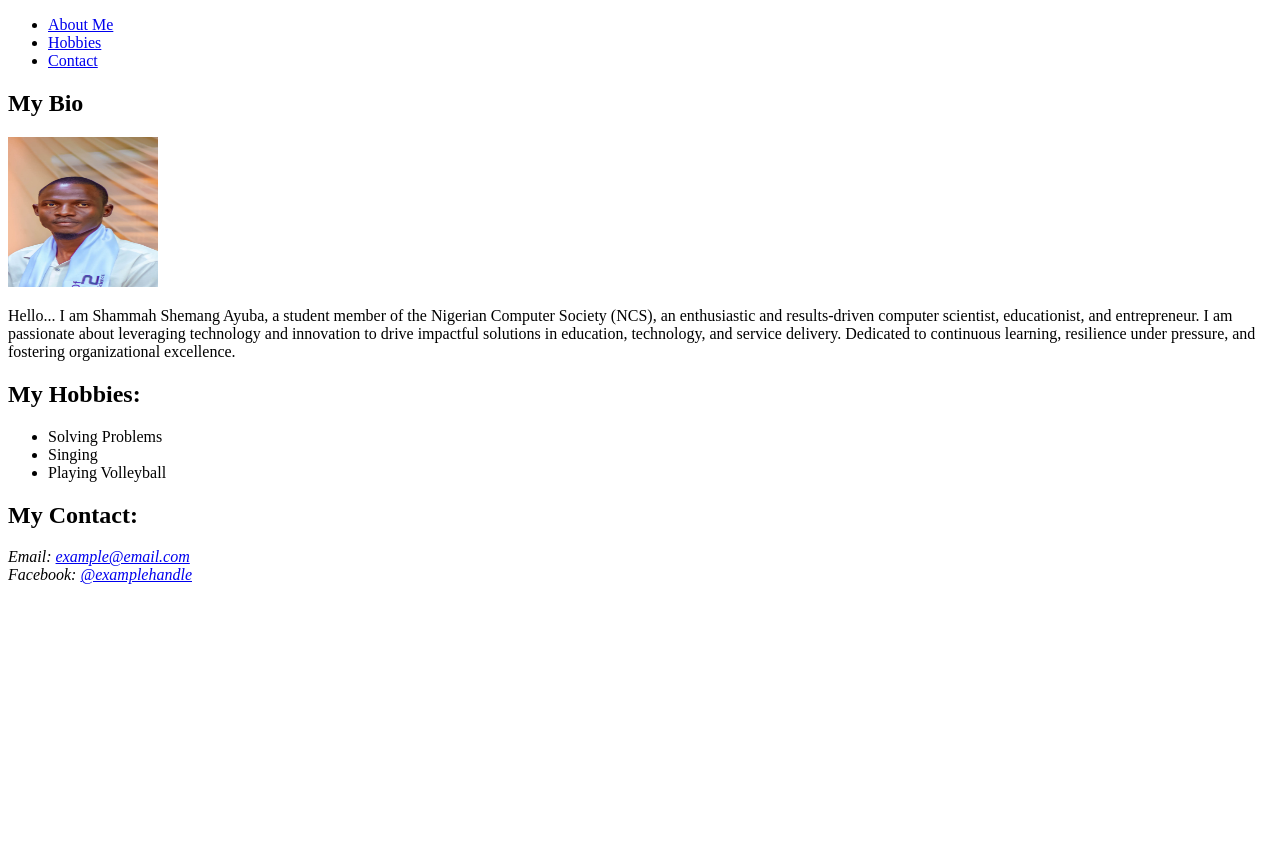
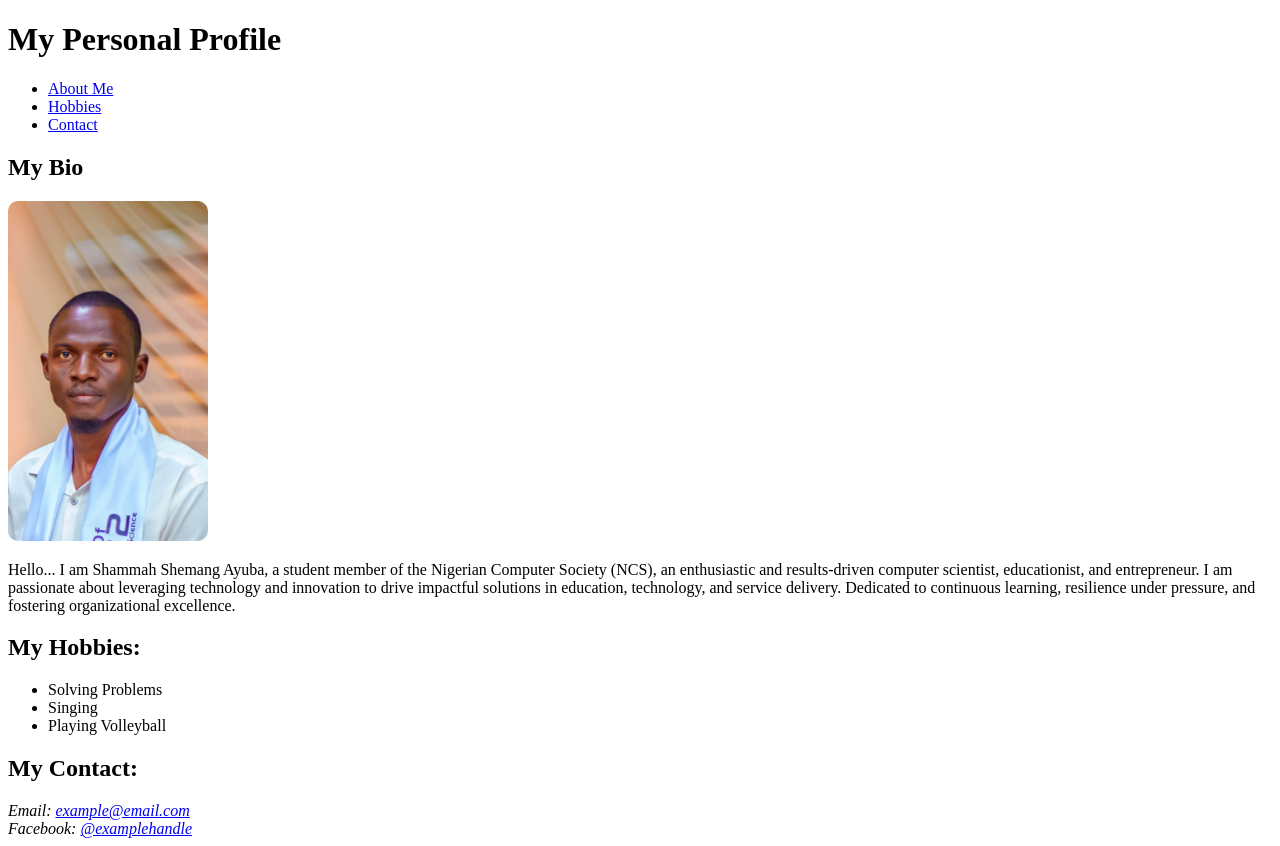
Before and after one commit to shammah124/Personal-Profile-Page, a plain HTML site: page index.html in a window 1280 px wide. Before the commit the page ends 800 px from the top, so only its background shows below. Drawn offline with Linux system fonts and the light colour scheme.

Commit message:
Add files via upload

```diff
--- a/index.html
+++ b/index.html
@@ -17,8 +17,9 @@
     to showcase my bio, hobbies, and contact details.
     -->
 
-    <!-- Header Section: Contains the navigation menu -->
+     <!-- Header Section: Contains the website title and navigation menu -->
     <header>
+        <h1>My Personal Profile</h1>
         <nav>
             <ul>
                 <!-- Navigation links to different sections of the page -->
@@ -32,9 +33,9 @@
     <!-- Bio Section: Contains personal information and image -->
     <section id="about">
         <div>
-            <h1>My Bio</h1>
+            <h2>My Bio</h2>
             <!-- Profile Image -->
-            <img src="Shammah.jpg" alt="My Image" width="150rem" height="150rem">
+            <img src="Shammah.jpg" alt="My Image" style="width: 200px; height: auto; border-radius: 10px;">
             <p>
                 Hello... I am Shammah Shemang Ayuba, a student member of the Nigerian Computer Society (NCS),
                 an enthusiastic and results-driven computer scientist, educationist, and entrepreneur.
@@ -55,7 +56,7 @@
         </ul>
     </section>
 
-    <!-- Footer Section: Contains contact details -->
+    <!-- Footer Section: Displays the user's contact information -->
     <footer id="contact">
         <h2>My Contact:</h2>
         <!-- Contact Information -->
```
